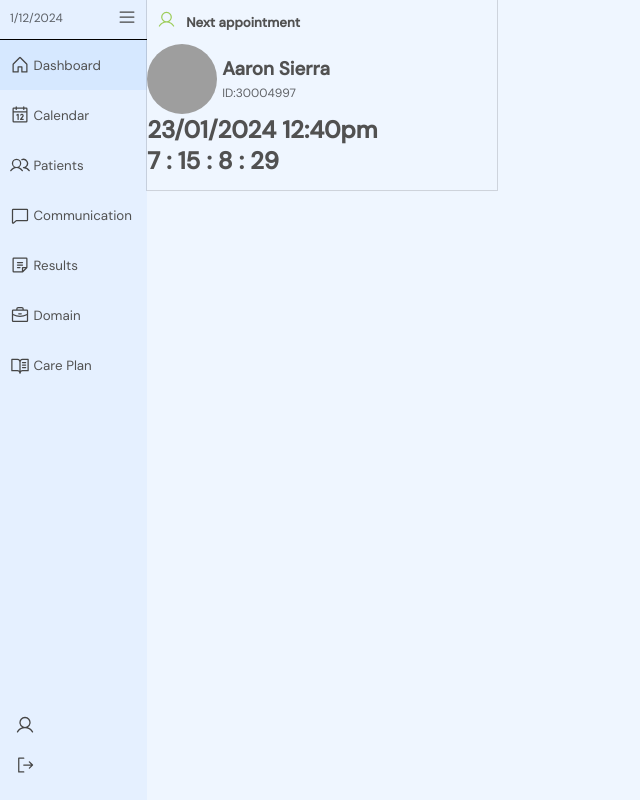
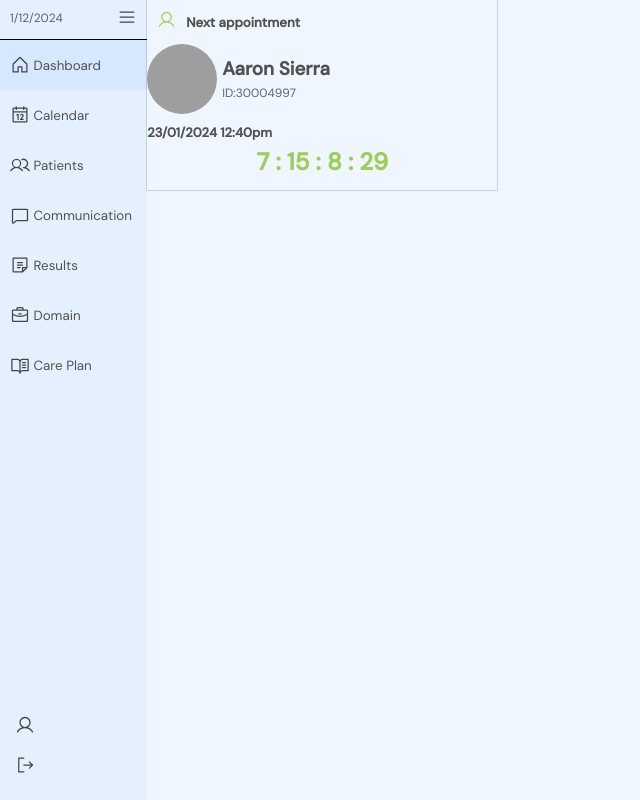
Before and after one commit to DiamondD7/yougotjob_client, a React (Vite) app: page /home in a window 1280 px wide. Shown: the whole page, without its empty margins (0-640 px from the left). Built offline with nearby package versions, Linux system fonts and the light colour scheme; grey boxes are pictures that could not be loaded.

Commit message:
styled dashboard card

```diff
--- a/src/components/Dashboard/Dashboard.jsx
+++ b/src/components/Dashboard/Dashboard.jsx
@@ -57,8 +57,10 @@ const Dashboard = () => {
             </div>
           </div>
           <div className="dashboard-patient-card-details__wrapper">
-            <h2>23/01/2024 12:40pm</h2>
-            <h2>
+            <h2 className="dashboard-patient-card-details-h2-schedule">
+              23/01/2024 12:40pm
+            </h2>
+            <h2 className="dashboard-patient-card-details-h2-countdown">
               {days} : {hours} : {minutes} : {seconds}
             </h2>
           </div>
--- a/src/styles/dashboardstyles.css
+++ b/src/styles/dashboardstyles.css
@@ -43,6 +43,13 @@
     /* background-color: #9DCD5A; */
 }
 
-.dashboard-patient-card-details__wrapper{
-    /* background-color: #9DCD5A; */
+.dashboard-patient-card-details-h2-schedule{
+    margin-top: 10px;
+    font-size: 13px;
 }
+
+.dashboard-patient-card-details-h2-countdown{
+    text-align: center;
+    margin-top: 5px;
+    color: #9DCD5A;
+}
```
